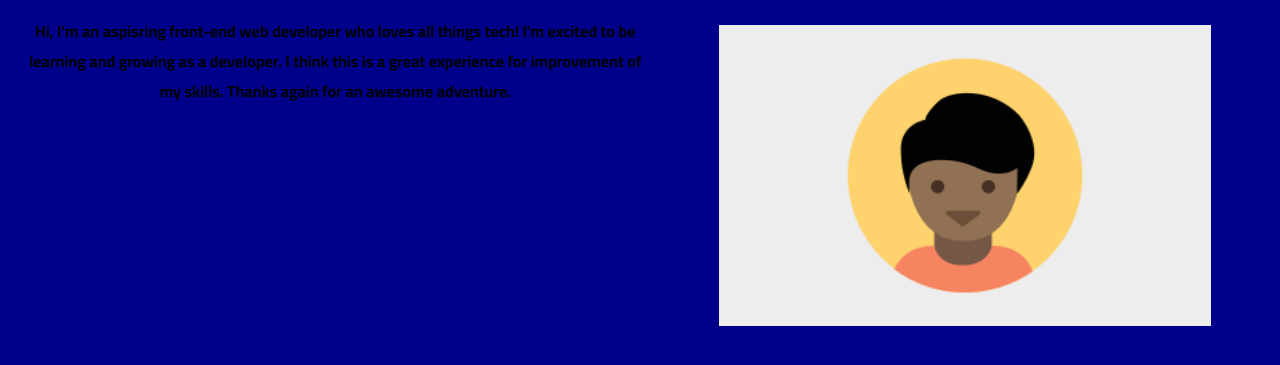
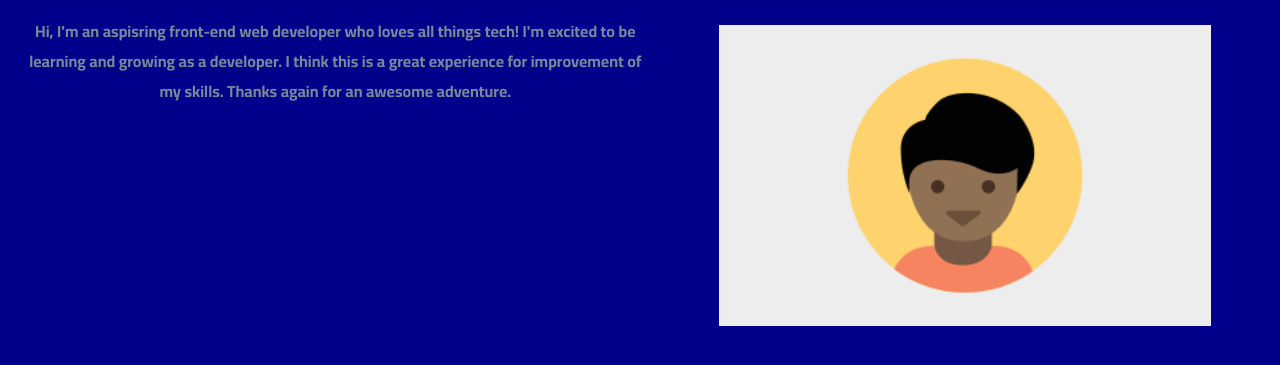
Before and after one commit to EKenjiSalem/Project-2, a plain HTML site: page Tech Degree Project#2/index.html in a window 1280 px wide. Shown: the part 89-454 px from the top of the page. Drawn offline with nearby package versions, Linux system fonts and the light colour scheme.

Commit message:
Update styles.css

```diff
--- a/Tech Degree Project#2/css/styles.css
+++ b/Tech Degree Project#2/css/styles.css
@@ -9,7 +9,7 @@
 body {
     font-family: 'Cairo', sans-serif;
     background-color: darkblue;
-    color: black;
+    color: lightslategray;
 
 
 }
```
